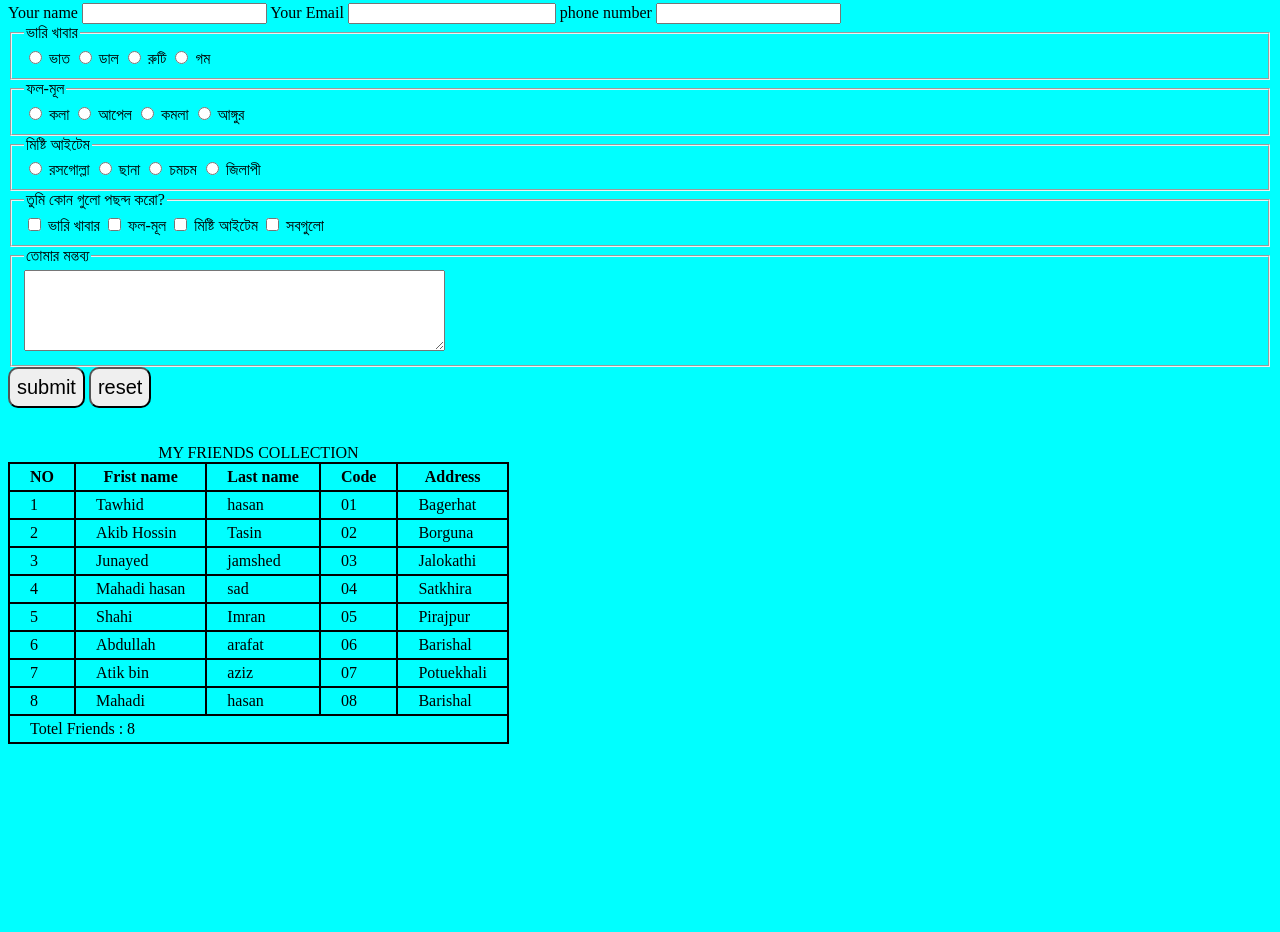
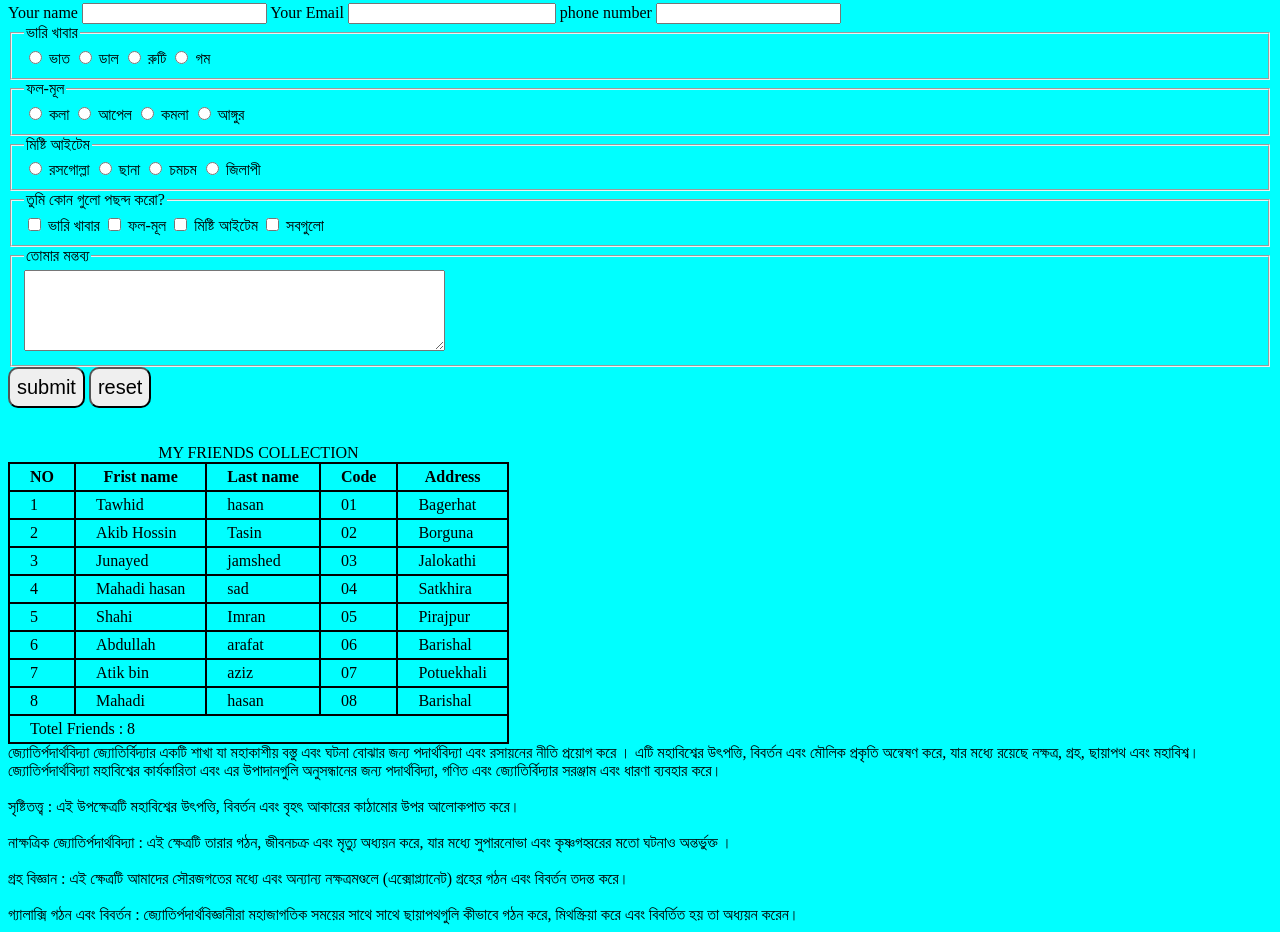
Before and after one commit to mahadi-04/physics, a plain HTML site: page index.html in a window 1280 px wide. Shown: the part 3144-4076 px from the top of the page. Before the commit the page ends 3896 px from the top, so only its background shows below. Drawn offline with Linux system fonts and the light colour scheme.

Commit message:
addted some div

```diff
--- a/index.html
+++ b/index.html
@@ -330,20 +330,44 @@ W = পার্টিকেল বিন্যাসের সম্ভাব
         <td>08</td>
         <td>Barishal</td>
      </tr>
+</tbody>
 
-
-
-
-
-    </tbody>
 
 <footer>
     <td colspan="5">Totel Friends : 8</td>
 </footer>
 
+</table>
+</main>
 
 
-</table>
+
+
+<div class="container">
+    <div class="">
+        জ্যোতির্পদার্থবিদ্যা জ্যোতির্বিদ্যার একটি শাখা যা মহাকাশীয় বস্তু এবং ঘটনা বোঝার জন্য পদার্থবিদ্যা এবং রসায়নের নীতি প্রয়োগ করে । এটি মহাবিশ্বের উৎপত্তি, বিবর্তন এবং মৌলিক প্রকৃতি অন্বেষণ করে, যার মধ্যে রয়েছে নক্ষত্র, গ্রহ, ছায়াপথ এবং মহাবিশ্ব। জ্যোতির্পদার্থবিদ্যা মহাবিশ্বের কার্যকারিতা এবং এর উপাদানগুলি অনুসন্ধানের জন্য পদার্থবিদ্যা, গণিত এবং জ্যোতির্বিদ্যার সরঞ্জাম এবং ধারণা ব্যবহার করে।
+    </div>
+<br>
+    <div>
+        সৃষ্টিতত্ত্ব :
+         এই উপক্ষেত্রটি মহাবিশ্বের উৎপত্তি, বিবর্তন এবং বৃহৎ আকারের কাঠামোর উপর আলোকপাত করে।
+    </div>
+<br>
+    <div>
+        নাক্ষত্রিক জ্যোতির্পদার্থবিদ্যা :
+         এই ক্ষেত্রটি তারার গঠন, জীবনচক্র এবং মৃত্যু অধ্যয়ন করে, যার মধ্যে সুপারনোভা এবং কৃষ্ণগহ্বরের মতো ঘটনাও অন্তর্ভুক্ত ।
+    </div>
+<br>
+    <div>
+        গ্রহ বিজ্ঞান :
+        এই ক্ষেত্রটি আমাদের সৌরজগতের মধ্যে এবং অন্যান্য নক্ষত্রমণ্ডলে (এক্সোপ্ল্যানেট) গ্রহের গঠন এবং বিবর্তন তদন্ত করে।
+    </div>
+<br>
+    <div>
+        গ্যালাক্সি গঠন এবং বিবর্তন :
+        জ্যোতির্পদার্থবিজ্ঞানীরা মহাজাগতিক সময়ের সাথে সাথে ছায়াপথগুলি কীভাবে গঠন করে, মিথস্ক্রিয়া করে এবং বিবর্তিত হয় তা অধ্যয়ন করেন।
+    </div>
+</div>
 
 
 
@@ -352,23 +376,5 @@ W = পার্টিকেল বিন্যাসের সম্ভাব
 
 
 
-
-
-
-
-
-
-
-
-
-
-
-
-
-
-     </main>
-
-
-
     </body>
 </html>
```
